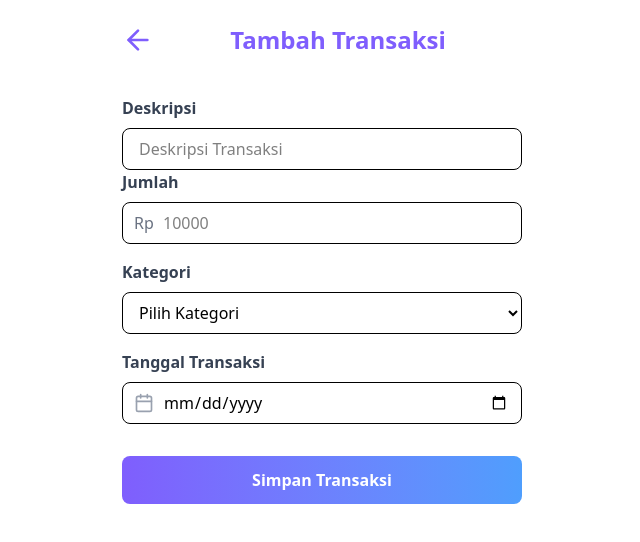
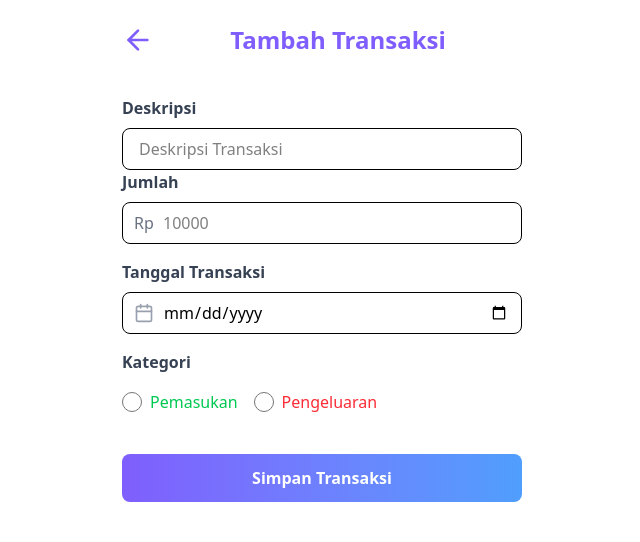
Before and after one commit to Randi-95/capstone2, a React (Vite) app: page /Keuangan in a window 1280 px wide. Shown: the top 542 px of the page, without its empty margins (318-958 px from the left). Built offline with nearby package versions, Linux system fonts and the light colour scheme.

Commit message:
error fix form prediksi

```diff
--- a/src/component/fragments/grafikPrediksi.jsx
+++ b/src/component/fragments/grafikPrediksi.jsx
@@ -26,13 +26,19 @@ function GrafikPrediksi() {
   const token = localStorage.getItem("token");
   const userData = getProfil(token);
 
-  // Fungsi untuk memformat mata uang dan mengonversi ke angka
   const formatCurrency = (value) => {
-    const cleanValue = value.replace("Rp ", "").replace(/\./g, "").replace(",", ".");
+    const cleanValue = value
+      .replace("Rp ", "")
+      .replace(/\./g, "")
+      .replace(",", ".");
     return parseFloat(cleanValue);
   };
 
   const fetchPrediksi = async () => {
+    if (!tanggalPrediksi) {
+      alert("Tanggal prediksi wajib diisi!");
+      return;
+    }
     try {
       setIsLoading(true);
       setIsError(false);
@@ -73,20 +79,21 @@ function GrafikPrediksi() {
       let finalMessage = "";
 
       if (err.response?.data) {
-        const serverData = err.response.data;
+        const errorData = err.response.data;
 
-        if (typeof serverData === "string") {
-          finalMessage = serverData;
-        } else if (typeof serverData === "object") {
-          if (serverData.message) {
-            finalMessage = serverData.message;
-          } else if (serverData.detail) {
-            finalMessage = serverData.detail;
-          } else {
-            finalMessage = JSON.stringify(serverData);
-          }
+        if (errorData.status === "Error" && errorData.message?.detail) {
+          finalMessage = errorData.message.detail;
+        } else if (errorData.status === "fail" && errorData.message) {
+          finalMessage = errorData.message;
+        } else if (errorData.detail) {
+          finalMessage = errorData.detail;
+        } else if (typeof errorData.message === "string") {
+          finalMessage = errorData.message;
         } else {
-          finalMessage = "Terjadi kesalahan tidak diketahui.";
+          finalMessage =
+            typeof errorData === "object"
+              ? JSON.stringify(errorData)
+              : String(errorData);
         }
       } else if (err.message) {
         finalMessage = err.message;
@@ -137,7 +144,6 @@ function GrafikPrediksi() {
           Prediksi
         </button>
       </div>
-
       {isLoading ? (
         <LoaderGrafik />
       ) : isError ? (
@@ -177,6 +183,22 @@ function GrafikPrediksi() {
           </h2>
         </>
       ) : null}
+
+      <div className="mt-3 bg-blue-50 dark:bg-blue-900/30 border border-blue-200 dark:border-blue-800 rounded-lg p-4 mb-4">
+        <h3 className="font-medium text-xl text-blue-800 dark:text-blue-300 mb-2">
+          Catatan Penting!!
+        </h3>
+        <h3 className="font-medium text-blue-800 dark:text-blue-300 mb-2">
+        Sebelum melakukan prediksi, pastikan memenuhi syarat berikut:
+        </h3>
+        <ul className="list-disc list-inside text-sm text-blue-700 dark:text-blue-300 space-y-1">
+          <li>Data Transaksi Lengkap: Sistem membutuhkan data pemasukan dan pengeluaran untuk melakukan prediksi yang akurat.</li>
+          <li>Minimal Dua Tanggal: Harus terdapat transaksi pada minimal dua tanggal berbeda untuk melakukan analisis tren.</li>
+          <li>Tanggal Prediksi Valid: Tanggal prediksi yang dipilih harus lebih besar (setelah) dari tanggal data terakhir yang tersedia di sistem.
+          Contoh: Jika data terakhir tersedia hingga 15 April 2025, maka tanggal prediksi harus setelah tanggal tersebut.</li>
+        </ul>
+      </div>
+
     </div>
   );
 }
--- a/src/pages/formTransaksi.jsx
+++ b/src/pages/formTransaksi.jsx
@@ -30,7 +30,7 @@ function FormKeuangan() {
   const tanggalRef = useRef(null);
   const [errorMessage, setError] = useState("");
   const [succesMessage, setSucces] = useState("");
-  const [isLoading, setIsLoading] = useState(false)
+  const [isLoading, setIsLoading] = useState(false);
 
   const navigate = useNavigate();
 
@@ -39,7 +39,6 @@ function FormKeuangan() {
     e.preventDefault();
 
     const rawJumlah = jumlahRef.current.value.trim();
-
 
     if (!/^\d+$/.test(rawJumlah)) {
       alert("Jumlah hanya boleh berupa angka tanpa simbol atau huruf");
@@ -53,7 +52,7 @@ function FormKeuangan() {
       return;
     }
 
-    setIsLoading(true)
+    setIsLoading(true);
 
     const data = {
       deskripsi: deskripsiRef.current.value,
@@ -73,10 +72,10 @@ function FormKeuangan() {
       addTransaction(data, (status, res) => {
         if (status) {
           setSucces(res);
-          setIsLoading(false)
+          setIsLoading(false);
         } else {
           setError(res);
-          setIsLoading(false)
+          setIsLoading(false);
         }
       });
     } else {
@@ -126,37 +125,6 @@ function FormKeuangan() {
             </div>
           </div>
 
-          <div>
-            <label className="block text-gray-700 dark:text-gray-200 font-semibold mb-2">
-              Kategori
-            </label>
-            <select
-              required
-              ref={typeRef}
-              className="w-full px-3 py-2 border dark:border-gray-600 dark:text-white dark:bg-black rounded-lg focus:outline-none focus:ring-2 focus:ring-blue-500"
-            >
-              <option
-                value=""
-                disabled
-                selected
-                className="text-xs dark:text-gray-300"
-              >
-                Pilih Kategori
-              </option>
-              <option
-                value="pemasukan"
-                className="text-green-500 dark:text-green-400 text-xs"
-              >
-                Pemasukan
-              </option>
-              <option
-                value="pengeluaran"
-                className="text-red-500 dark:text-red-400 text-xs"
-              >
-                Pengeluaran
-              </option>
-            </select>
-          </div>
 
           <div>
             <label className="block text-gray-700 dark:text-gray-200 font-semibold mb-2">
@@ -176,6 +144,38 @@ function FormKeuangan() {
             </div>
           </div>
 
+          <div >
+            <label className="block text-gray-700 dark:text-gray-200 font-semibold mb-2">
+              Kategori
+            </label>
+            <div className="flex space-x-4 py-2 focus:outline-none focus:ring-2 focus:ring-blue-500 dark:text-white">
+              <label className="flex items-center">
+                <input
+                  type="radio"
+                  name="type"
+                  value="pemasukan"
+                  ref={typeRef}
+                  className="form-radio h-5 w-5 text-blue-500 "
+                  required
+                />
+                <span className="ml-2 text-green-500 dark:text-green-400">
+                  Pemasukan
+                </span>
+              </label>
+              <label className="flex items-center">
+                <input
+                  type="radio"
+                  name="type"
+                  value="pengeluaran"
+                  ref={typeRef}
+                  className="form-radio h-5 w-5 text-blue-500"
+                />
+                <span className="ml-2 text-red-500 dark:text-red-400">
+                  Pengeluaran
+                </span>
+              </label>
+            </div>
+          </div>
           <button
             type="submit"
             className="w-full bg-gradient-to-r from-[#7f5efd] to-[#4f9efd] font-bold text-white py-3 rounded-lg hover:bg-blue-600 transition-colors duration-300 mt-4"
```
